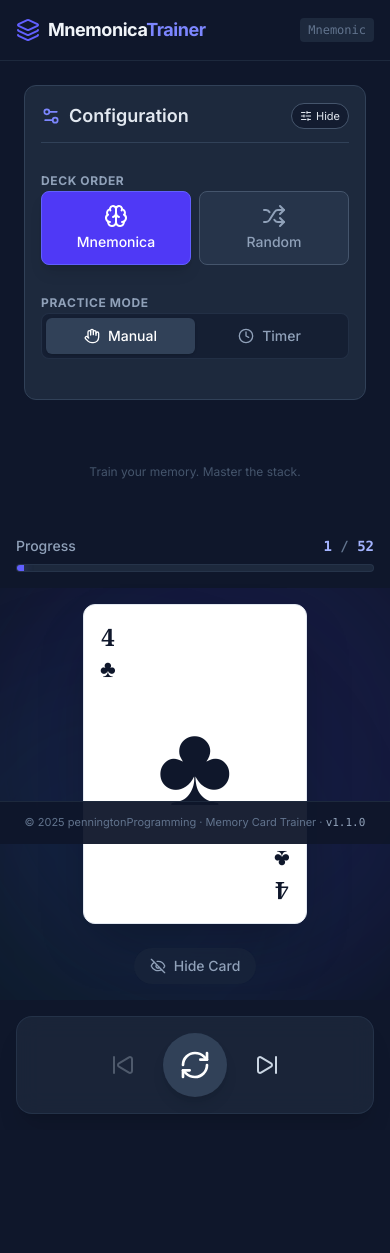
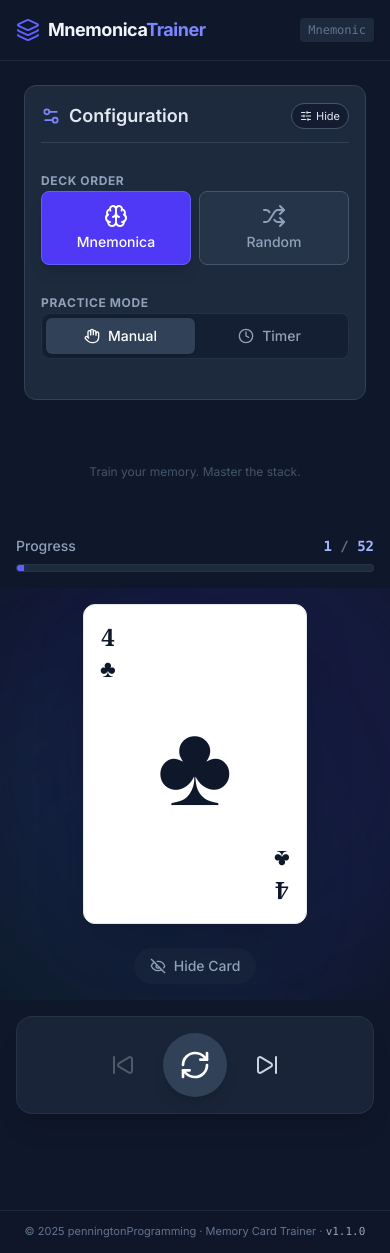
Before and after one commit to egpennington/memory-card-trainer, a React (Vite) app: page / in a window 390 px wide. Before the commit the page ends 1173 px from the top, so only its background shows below. Built offline with nearby package versions, Linux system fonts and the light colour scheme.

Commit message:
changed footer to show bottom btns

```diff
--- a/App.tsx
+++ b/App.tsx
@@ -188,7 +188,7 @@ const App: React.FC = () => {
       </aside>
 
       {/* Main Content Area */}
-      <main className="flex-1 h-[calc(100vh-60px)] md:h-screen relative flex flex-col">
+      <main className="flex-1 relative flex flex-col pb-20 md:h-screen md:pb-6">
         {/* Top Bar Stats */}
         <div className="w-full p-4 md:p-8 flex justify-center">
           <div className="w-full max-w-2xl">
--- a/components/AppFooter.tsx
+++ b/components/AppFooter.tsx
@@ -1,12 +1,10 @@
-
 import React from 'react';
 import { APP_VERSION } from '../version';
 
 const AppFooter: React.FC = () => {
   return (
-    <footer className="w-full border-t border-slate-800 bg-slate-900/95 sticky bottom-0 z-30">
-      <div className="max-w-7xl mx-auto px-4 py-3 text-[11px] text-slate-500
-                      text-center md:text-left md:pl-6">
+    <footer className="w-full border-t border-slate-800 bg-slate-900/95 md:sticky md:bottom-0 md:z-30">
+      <div className="max-w-7xl mx-auto px-4 py-3 text-[11px] text-slate-500 text-center md:text-left md:pl-6">
         <p>
           &copy; {new Date().getFullYear()} penningtonProgramming · Memory Card Trainer ·{' '}
           <span className="font-mono text-slate-400">v{APP_VERSION}</span>
```
